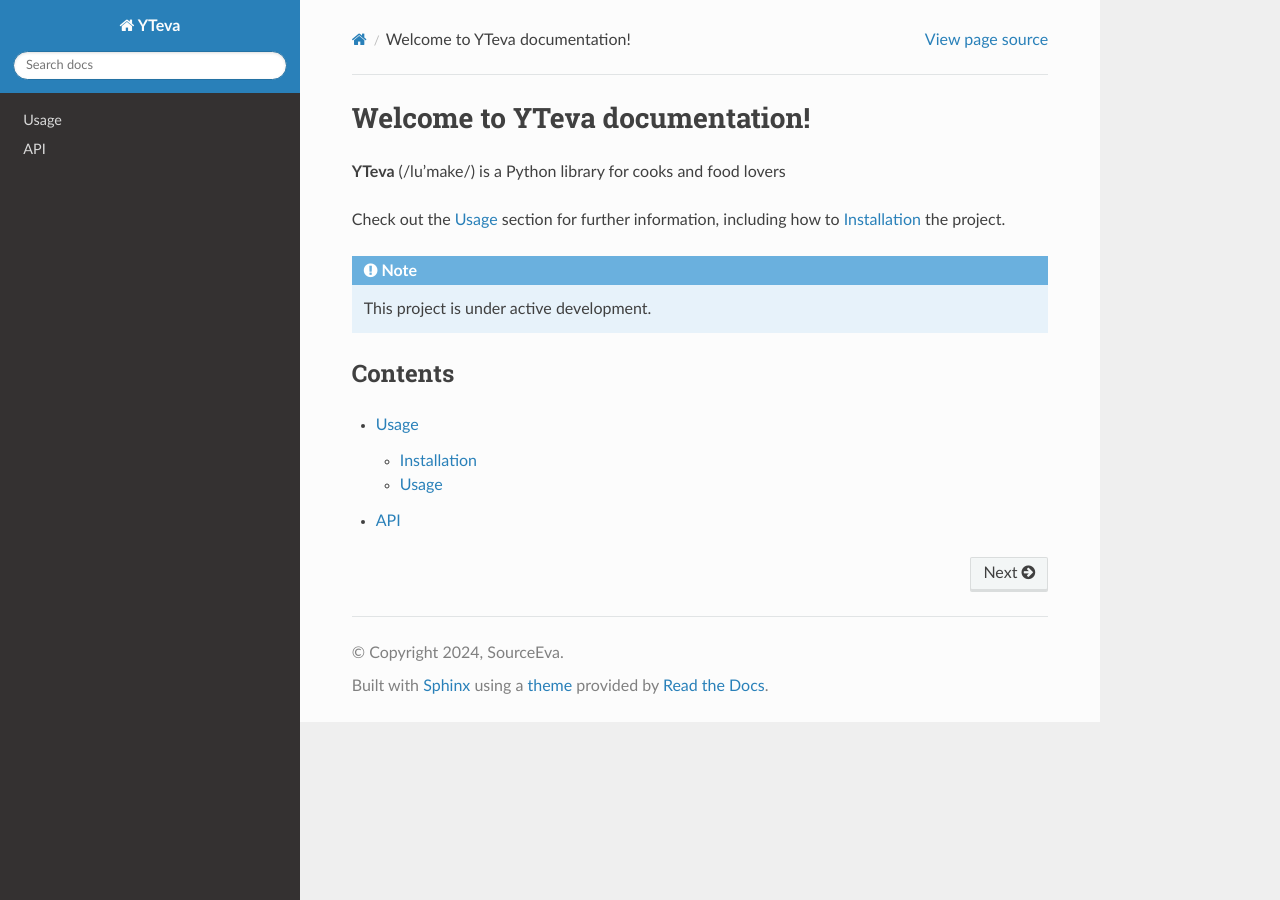
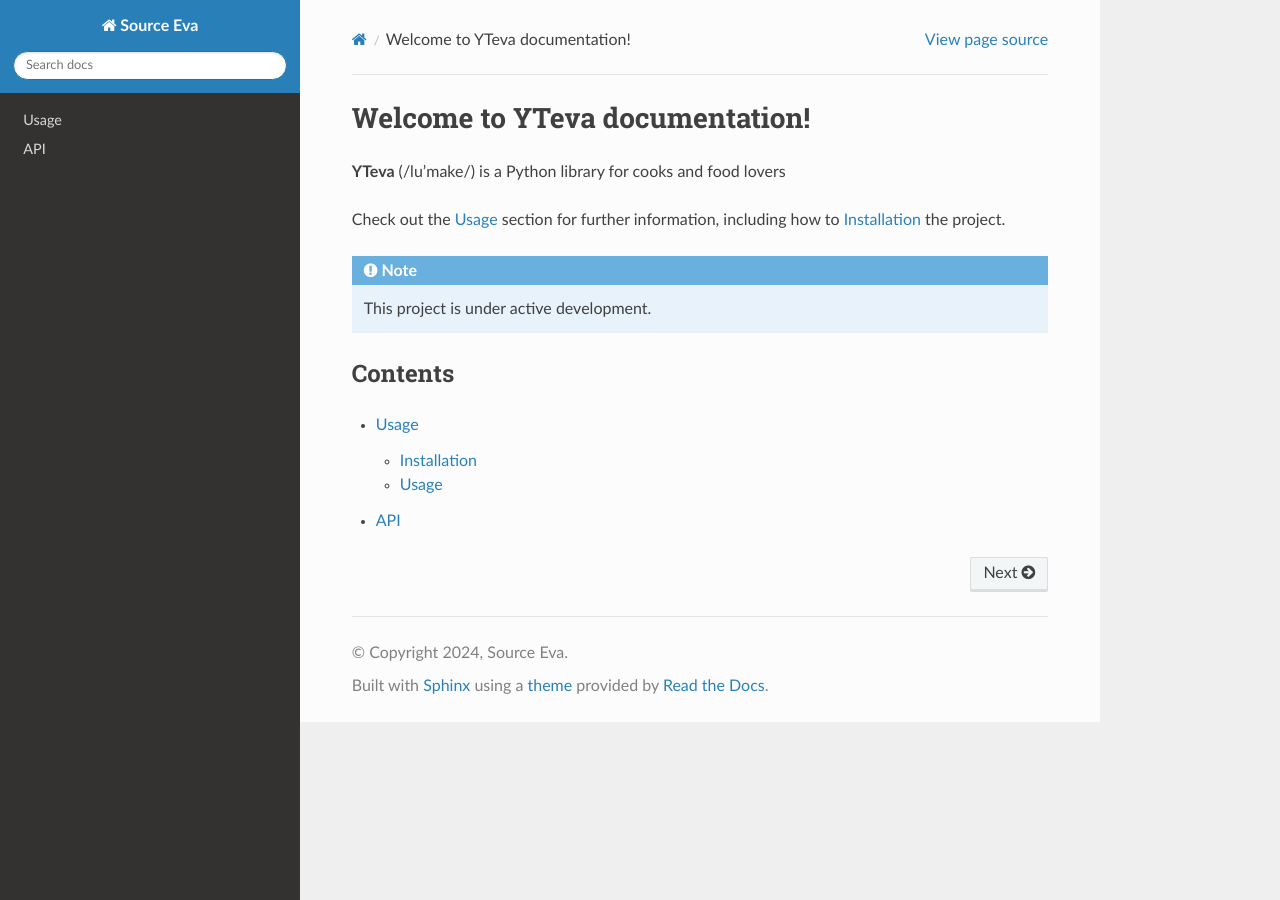
Before and after one commit to deveva205/tutorial-Sourceeva, a Sphinx documentation site: the page built from docs/source/index.rst, in a window 1280 px wide. Built offline with Sphinx 7.4.7 and the Read the Docs theme 3.1.0, drawn with Linux system fonts in a browser that asks for light colours.

Commit message:
Update conf.py

```diff
--- a/docs/source/conf.py
+++ b/docs/source/conf.py
@@ -2,12 +2,12 @@
 
 # -- Project information
 
-project = 'YTeva'
-copyright = '2024, SourceEva'
+project = 'Source Eva'
+copyright = '2024, Source Eva'
 author = 'Source Eva'
 
-release = '0.2'
-version = '0.0.3'
+release = '0.1'
+version = '0.0.1'
 
 # -- General configuration
 
```
